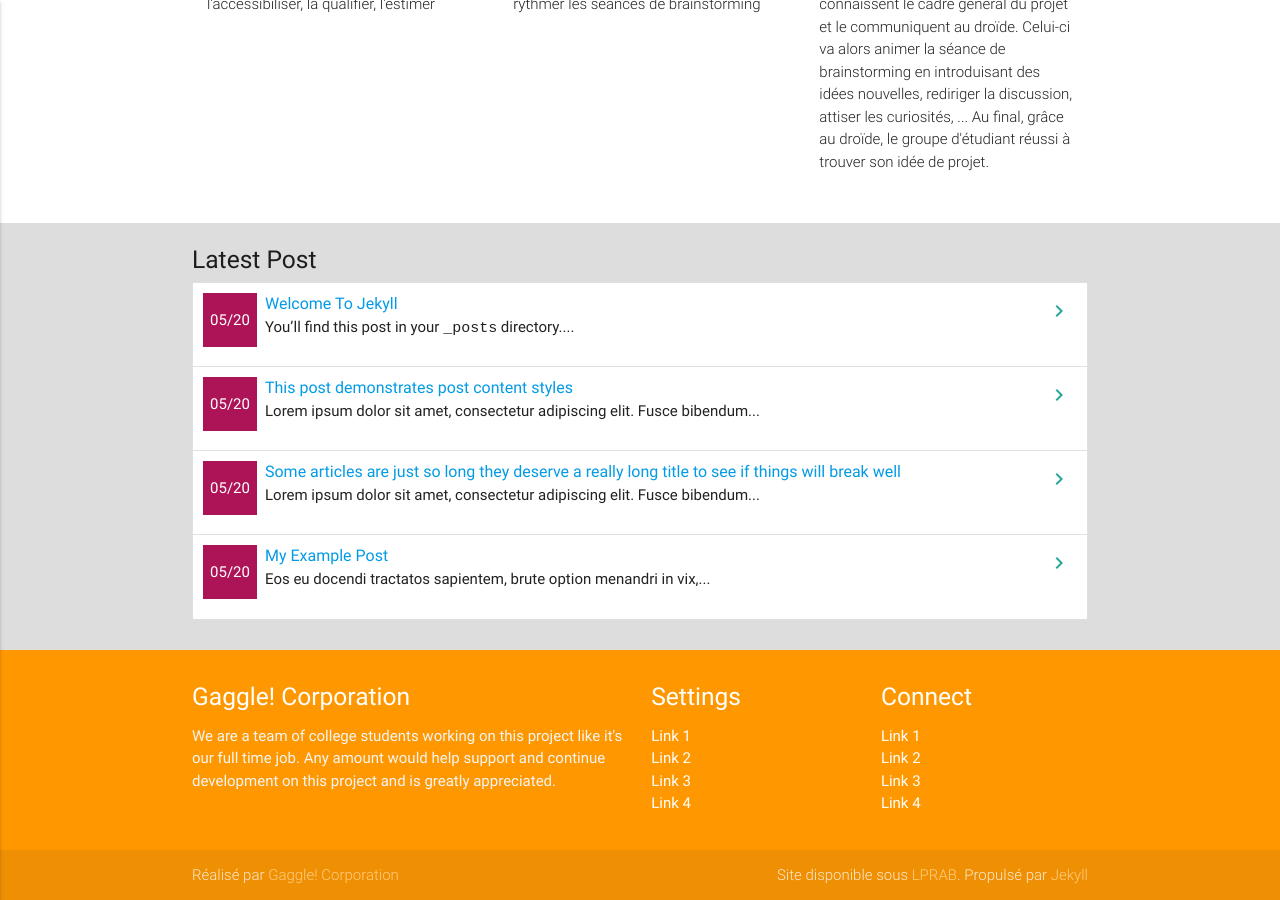
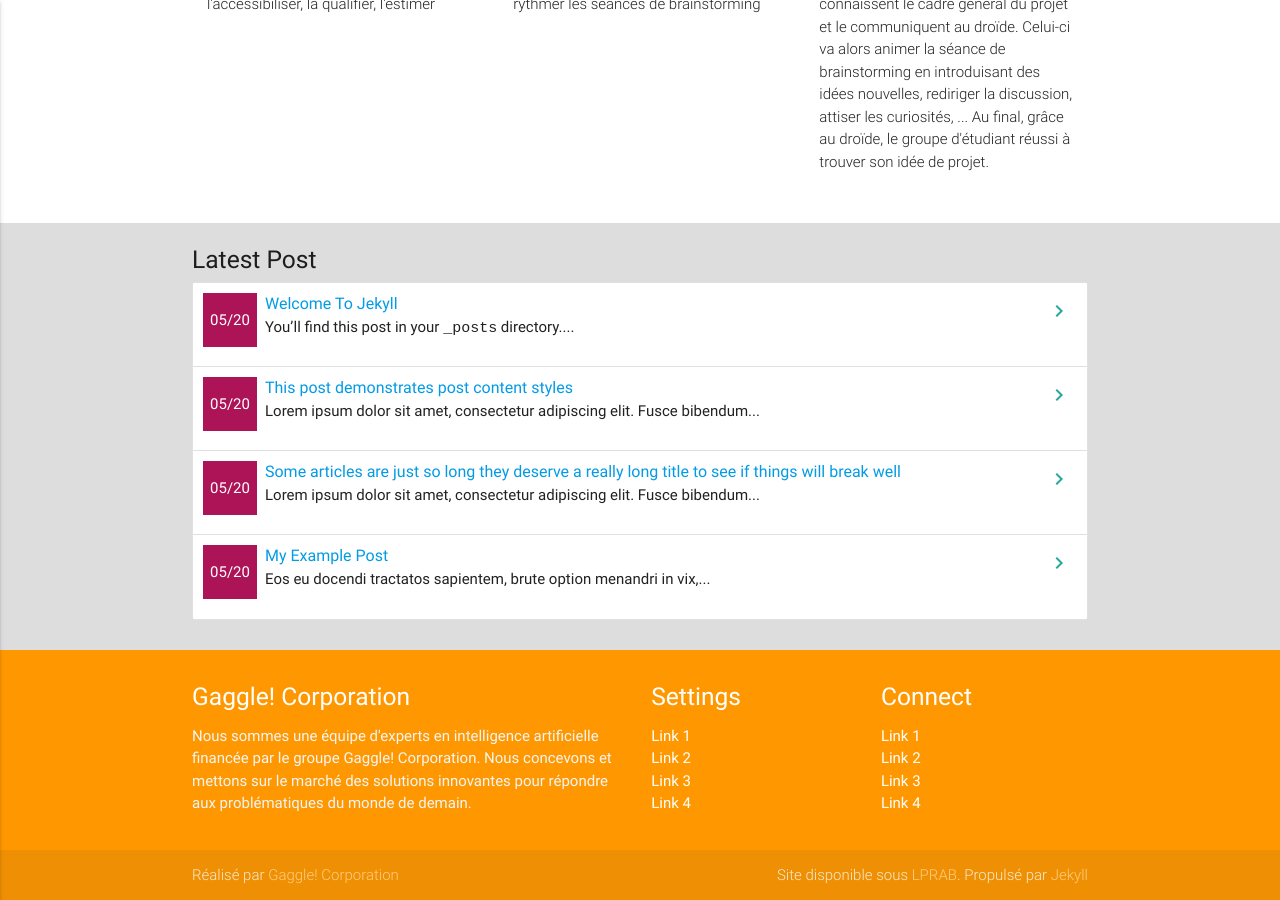
Before and after one commit to Thf772/insa-if-5-man-droid, a Jekyll site: the page built from index.md, in a window 1280 px wide and 900 px high, scrolled down 590 px. Built offline with Jekyll 4.4.1, drawn with Linux system fonts in a browser that asks for light colours.

Commit message:
Corporate bullshit paragraph

```diff
--- a/_includes/footer.html
+++ b/_includes/footer.html
@@ -3,7 +3,7 @@
       <div class="row">
         <div class="col l6 s12">
           <h5 class="white-text">Gaggle! Corporation</h5>
-          <p class="grey-text text-lighten-4">We are a team of college students working on this project like it's our full time job. Any amount would help support and continue development on this project and is greatly appreciated.</p>
+          <p class="grey-text text-lighten-4">Nous sommes une équipe d'experts en intelligence artificielle financée par le groupe Gaggle! Corporation. Nous concevons et mettons sur le marché des solutions innovantes pour répondre aux problématiques du monde de demain.</p>
         </div>
         <div class="col l3 s12">
           <h5 class="white-text">Settings</h5>
```
